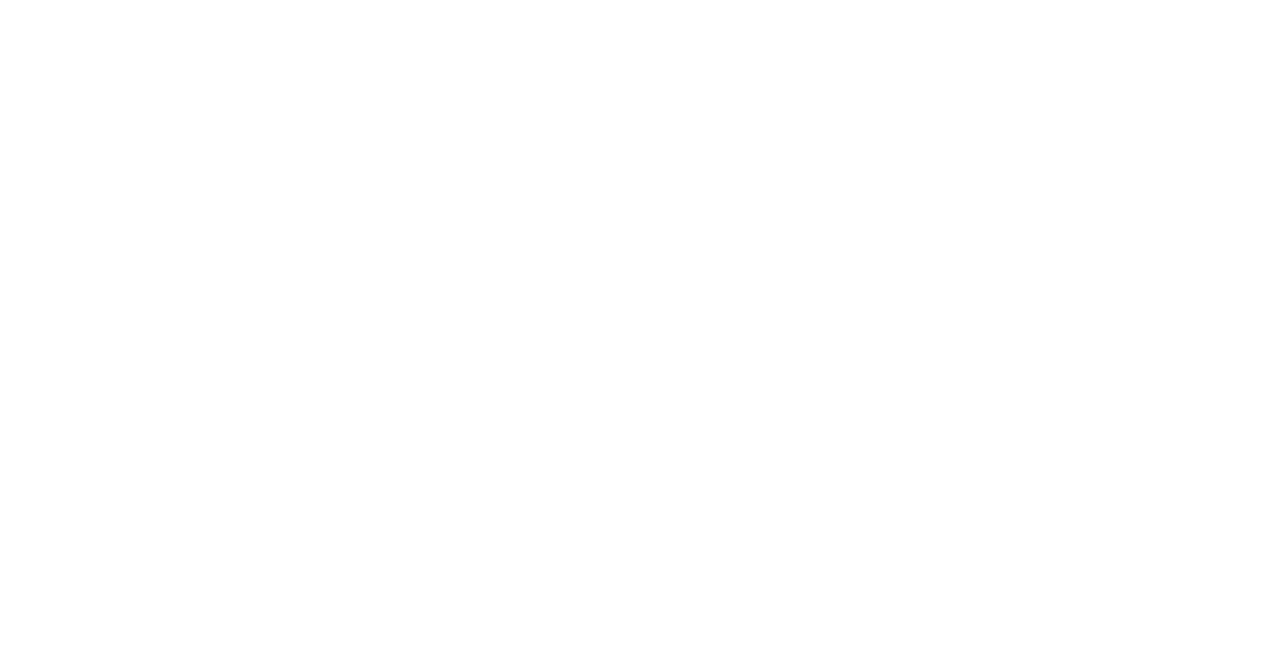
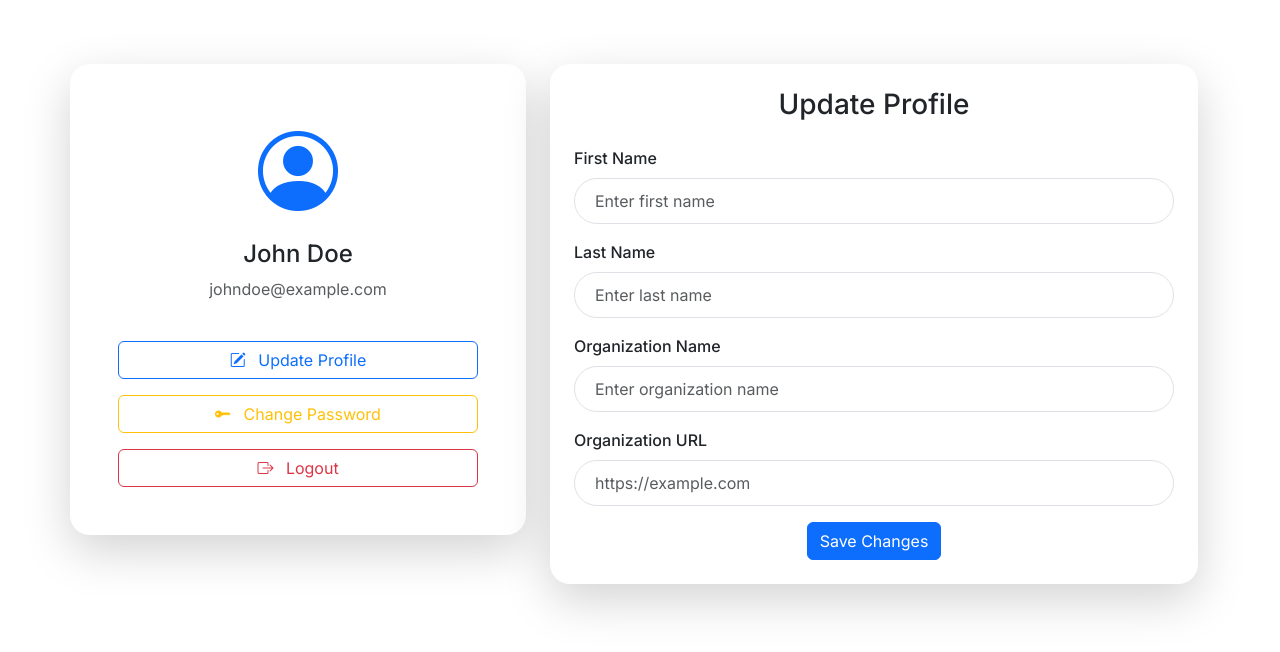
Before and after one commit to arsh321485/vapt-frontend, a Vue app in the folder vapt-fix/: page /profile in a window 1280 px wide. Before the commit this address had no page. Shown: the top 652 px of the page. Built offline with nearby package versions, Linux system fonts and the light colour scheme.

Commit message:
forgotpasswordpage

```diff
--- a/vapt-fix/index.html
+++ b/vapt-fix/index.html
@@ -24,9 +24,11 @@
 <!-- SweetAlert2 CDN -->
 <script src="https://cdn.jsdelivr.net/npm/sweetalert2@11"></script>
 
+
+
     <title>Vite App</title>
   </head>
-  <body>
+  <body data-bs-theme="light">
     <div id="app"></div>
     <script type="module" src="/src/main.ts"></script>
   </body>
--- a/vapt-fix/src/components/admin-component/DashboardMenu.vue
+++ b/vapt-fix/src/components/admin-component/DashboardMenu.vue
@@ -68,7 +68,7 @@
       <!-- Bottom Profile Circle -->
       <div class="mt-auto d-flex flex-column align-items-center">
           <i class="bi bi-info-circle fs-5"></i>
-          <p class="menu-heading ms-2">How it Works</p>
+          <router-link to="/howitwork" class="menu-heading ms-2 text-decoration-none">How it Works</router-link>
         <div class="circle-bottom">A</div>
       </div>
     </div>
@@ -79,7 +79,7 @@
 </template>
 
 <script>
-import { useRoute } from "vue-router";
+import { RouterLink, useRoute } from "vue-router";
 export default {
   name: 'DashboardMenu',
   setup() {
--- a/vapt-fix/src/components/admin-component/Header.vue
+++ b/vapt-fix/src/components/admin-component/Header.vue
@@ -41,12 +41,17 @@
 
         </ul>
 
-        <!-- Right-aligned button -->
-        <!-- <button class="btn text-white navbar-btn">Fix Your Vulnerabilities Now <i class="bi bi-arrow-right-circle-fill ms-1"></i></button> -->
+
         <div class="d-flex justify-content-start gap-2">
           <router-link to="/signup" class="text-white text-decoration-none" tag="button">Signup / </router-link>
-        <router-link to="/signin" class="text-white text-decoration-none" tag="button">Signin</router-link>
+          <router-link to="/signin" class="text-white text-decoration-none" tag="button">Signin</router-link>
+          <!-- Static User Icon -->
+          <!-- <router-link to="/profile" class="text-center text-decoration-none">
+            <i class="bi bi-person-circle text-white fs-5"></i>
+            <p class="text-light mb-0" style="font-size: 14px;">John Doe</p>
+          </router-link> -->
         </div>
+
         </div>
     </div>
     </nav>
--- /dev/null
+++ b/vapt-fix/src/components/admin-component/HowitWork.vue
@@ -0,0 +1,11 @@
+<template>
+    <main>
+
+    </main>
+</template>
+
+<script>
+export default {
+  name: 'HowitWork'
+}
+</script>
--- /dev/null
+++ b/vapt-fix/src/components/admin-component/Profile.vue
@@ -0,0 +1,141 @@
+<template>
+  <main>
+    <div class="container pt-3 pb-5">
+        <div class="row mt-5 mb-2">
+    <!-- Sidebar -->
+    <div class="col-lg-5">
+      <div class="card shadow-lg p-5" style="border-radius: 20px;">
+        <!-- Profile Icon & Name -->
+        <div class="text-center mb-4">
+          <i class="bi bi-person-circle text-primary" style="font-size: 80px;"></i>
+          <h4 class="mt-2">John Doe</h4>
+          <p class="text-muted">johndoe@example.com</p>
+        </div>
+
+        <!-- Profile Actions -->
+        <div class="d-grid gap-3">
+          <button
+            class="btn btn-outline-primary"
+            @click="activeTab = 'updateProfile'"
+          >
+            <i class="bi bi-pencil-square me-2"></i> Update Profile
+          </button>
+
+          <button
+            class="btn btn-outline-warning"
+            @click="activeTab = 'changePassword'"
+          >
+            <i class="bi bi-key-fill me-2"></i> Change Password
+          </button>
+
+          <button
+            class="btn btn-outline-danger"
+            @click="activeTab = 'logout'"
+          >
+            <i class="bi bi-box-arrow-right me-2"></i> Logout
+          </button>
+        </div>
+      </div>
+    </div>
+
+    <!-- Main Content -->
+    <div class="col-lg-7 mt-5 mt-lg-0">
+      <!-- Update Profile -->
+      <div
+        v-if="activeTab === 'updateProfile'"
+        class="card shadow-lg p-4"
+        style="border-radius: 20px;"
+      >
+        <h3 class="text-center mb-4">Update Profile</h3>
+
+        <div class="mb-3">
+          <label class="form-label">First Name</label>
+          <input type="text" v-model="firstName" class="form-control" placeholder="Enter first name" />
+        </div>
+
+        <div class="mb-3">
+          <label class="form-label">Last Name</label>
+          <input type="text" v-model="lastName" class="form-control" placeholder="Enter last name" />
+        </div>
+
+        <div class="mb-3">
+          <label class="form-label">Organization Name</label>
+          <input type="text" v-model="orgName" class="form-control" placeholder="Enter organization name" />
+        </div>
+
+        <div class="mb-3">
+          <label class="form-label">Organization URL</label>
+          <input type="url" v-model="orgUrl" class="form-control" placeholder="https://example.com" />
+        </div>
+
+        <div class="text-center">
+          <button class="btn btn-primary">Save Changes</button>
+        </div>
+      </div>
+
+      <!-- Change Password -->
+      <div
+        v-if="activeTab === 'changePassword'"
+        class="card shadow-lg p-4"
+        style="border-radius: 20px;"
+      >
+        <h3 class="text-center mb-4">Change Password</h3>
+
+        <div class="mb-3">
+          <label class="form-label">Old Password</label>
+          <input type="password" class="form-control" placeholder="Enter old password" />
+        </div>
+
+        <div class="mb-3">
+          <label class="form-label">New Password</label>
+          <input type="password" class="form-control" placeholder="Enter new password" />
+        </div>
+
+        <div class="mb-3">
+          <label class="form-label">Confirm New Password</label>
+          <input type="password" class="form-control" placeholder="Re-enter new password" />
+        </div>
+
+        <div class="text-center">
+          <button class="btn btn-warning">Update</button>
+        </div>
+      </div>
+
+      <!-- Logout (Static) -->
+    <div class="d-flex justify-content-center align-items-center" style="margin-top: 130px;">
+        <div
+            v-if="activeTab === 'logout'"
+            class="card shadow-lg p-5 text-center"
+            style="border-radius: 20px;">
+            <h3 class="mb-4">Are you sure you want to logout?</h3>
+            <div class="d-flex justify-content-center">
+                <button class="btn btn-danger px-4">Logout</button>
+            </div>
+        </div>
+    </div>
+    </div>
+  </div>
+    </div>
+  </main>
+</template>
+
+<script>
+export default {
+    name: 'Profile',
+    data() {
+    return {
+      activeTab: "updateProfile", // default card
+      firstName: "",
+      lastName: "",
+      orgName: "",
+      orgUrl: "",
+    };
+  },
+}
+</script>
+
+<style scoped>
+.card {
+  border: none;
+}
+</style>
--- a/vapt-fix/src/views/admin-dashboard/AdminDashboardOnboardingView.vue
+++ b/vapt-fix/src/views/admin-dashboard/AdminDashboardOnboardingView.vue
@@ -295,7 +295,12 @@
                         <div class="col-3">
                           <div class="card p-4 h-100" style="border-radius: 12px">
                             <p class="estimated-text">Missing security updates</p>
-                            <h1 class="text-212 mt-auto">212</h1>
+                            <div class="d-flex justify-content-end">
+                              <h1 class="text-212 mt-auto">212</h1>
+                              <router-link to="/" class="text-decoration-none ms-2" style="color: rgba(49, 33, 177, 1);margin-top: 37px;">
+                                View details
+                              </router-link>
+                            </div>
                             <!-- <div class="d-flex align-items-center gap-3">
                               <span class="d-flex align-items-center">
                                 <span
--- a/vapt-fix/src/views/admin-dashboard/Onboarding1View.vue
+++ b/vapt-fix/src/views/admin-dashboard/Onboarding1View.vue
@@ -13,6 +13,8 @@
           <div class="col-11 pt-2 pb-3 pe-4">
             <div class="d-flex flex-row align-items-center justify-content-between py-3">
               <h2 class="">Vulnerability Management Program</h2>
+
+
               <!-- <button type="button" class="btn pending-approval-btn rounded-pill">
                 11 Compensatory controls pending approval
                 <i class="bi bi-arrow-right ms-1 fs-5"></i>
--- /dev/null
+++ b/vapt-fix/src/views/admin-views/ForgotPasswordView.vue
@@ -0,0 +1,53 @@
+<template>
+  <div class="d-flex justify-content-center align-items-center vh-100 px-3">
+    <div class="card shadow p-4" style="max-width: 400px; width: 100%;">
+      <h3 class="text-center mb-3">Forgot Password</h3>
+      <p class="text-muted text-center">
+        Enter your registered email to reset your password.
+      </p>
+
+      <!-- Email Input -->
+      <div class="mb-3">
+        <label for="email" class="form-label">Email</label>
+        <input
+          type="email"
+          id="email"
+          class="form-control"
+          placeholder="Enter your email"
+        />
+      </div>
+
+      <!-- Static message -->
+      <div class="text-success mb-2" v-if="showMessage">
+        Reset link has been sent to your email!
+      </div>
+
+      <!-- Submit Button -->
+      <button class="btn w-100 text-light" style="background-color: #422CE9;" @click="showMessage = true">
+        Send Reset Link
+      </button>
+
+      <!-- Back to Login -->
+      <p class="text-center mt-3">
+        <router-link to="/signin">Back to Login</router-link>
+      </p>
+    </div>
+  </div>
+</template>
+
+<script>
+export default {
+  name: "ForgotPasswordView",
+  data() {
+    return {
+      showMessage: false,
+    };
+  },
+};
+</script>
+
+<style scoped>
+.card {
+  border-radius: 15px;
+}
+</style>
--- a/vapt-fix/src/views/admin-views/SignupView.vue
+++ b/vapt-fix/src/views/admin-views/SignupView.vue
@@ -42,6 +42,11 @@
             <input type="password" class="form-control" placeholder="Pick a password">
           </div>
 
+          <div class="mb-4">
+  <label class="form-label">Confirm password</label>
+  <input type="password" class="form-control" placeholder="Re-enter your password">
+</div>
+
           <div style="padding:10px;border:1px solid #ccc;border-radius:4px;
             width:300px;display:flex;align-items:center;justify-content:space-between;">
 
@@ -57,7 +62,9 @@
 </div>
 
 
-          <button type="submit" class="btn btn-vaptfix w-100 py-2 mt-3">Signup for vaptfix <i class="bi bi-arrow-right-circle-fill"></i></button>
+          <router-link to="/">
+            <button type="submit" class="btn btn-vaptfix w-100 py-2 mt-3">Signup for vaptfix <i class="bi bi-arrow-right-circle-fill"></i></button>
+          </router-link>
         </form>
         <p class="text-center pt-3 mt-2">Already have an account? <span> <router-link to="/signin" class="text-decoration-none" tag="button" style="color: #422CE9;">Signin</router-link></span></p>
 
```
Also changed, not shown: vapt-fix/src/router/index.ts (+18 -0 lines), vapt-fix/src/views/admin-dashboard/VulnerabilityRegisterView.vue (+61 -51 lines), vapt-fix/src/views/admin-views/SignInView.vue (+12 -60 lines).
